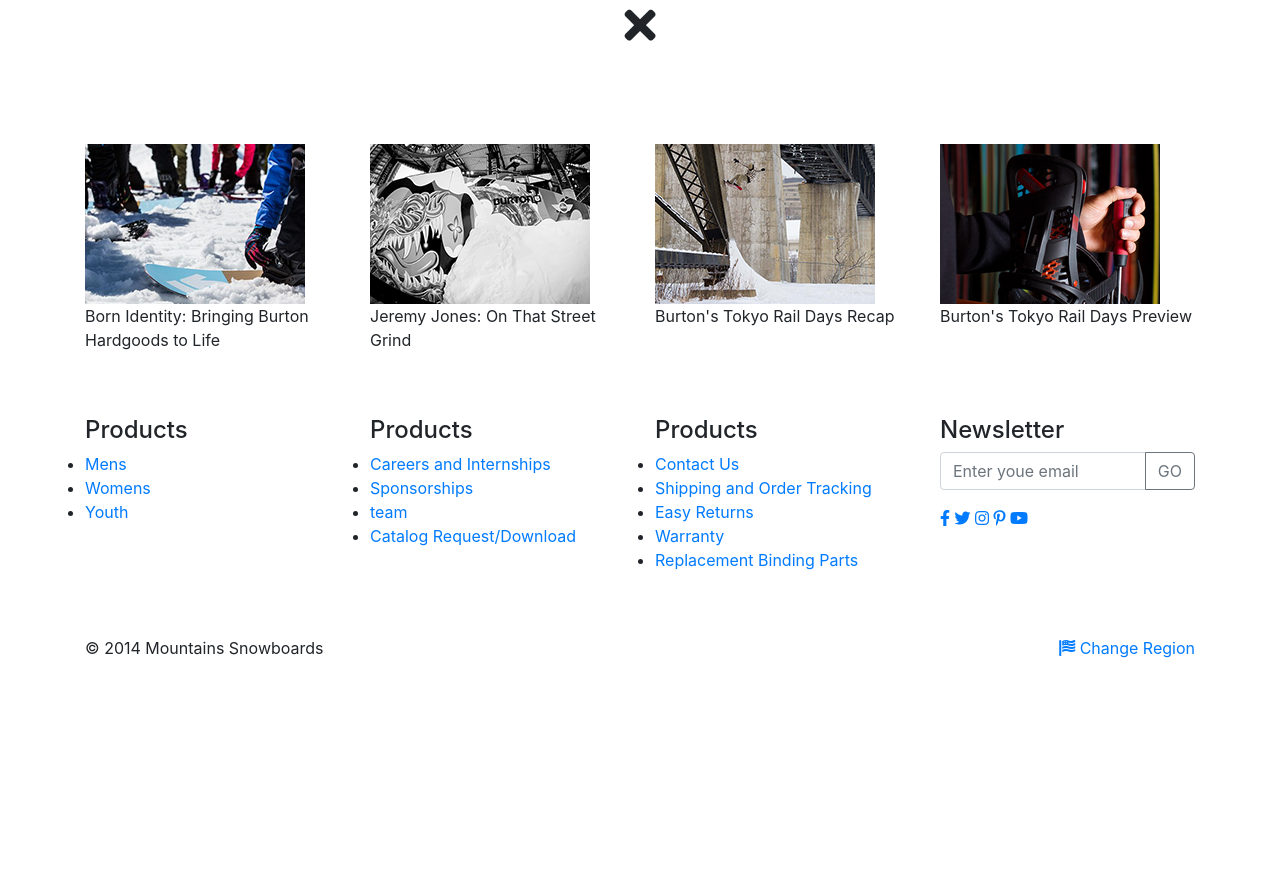
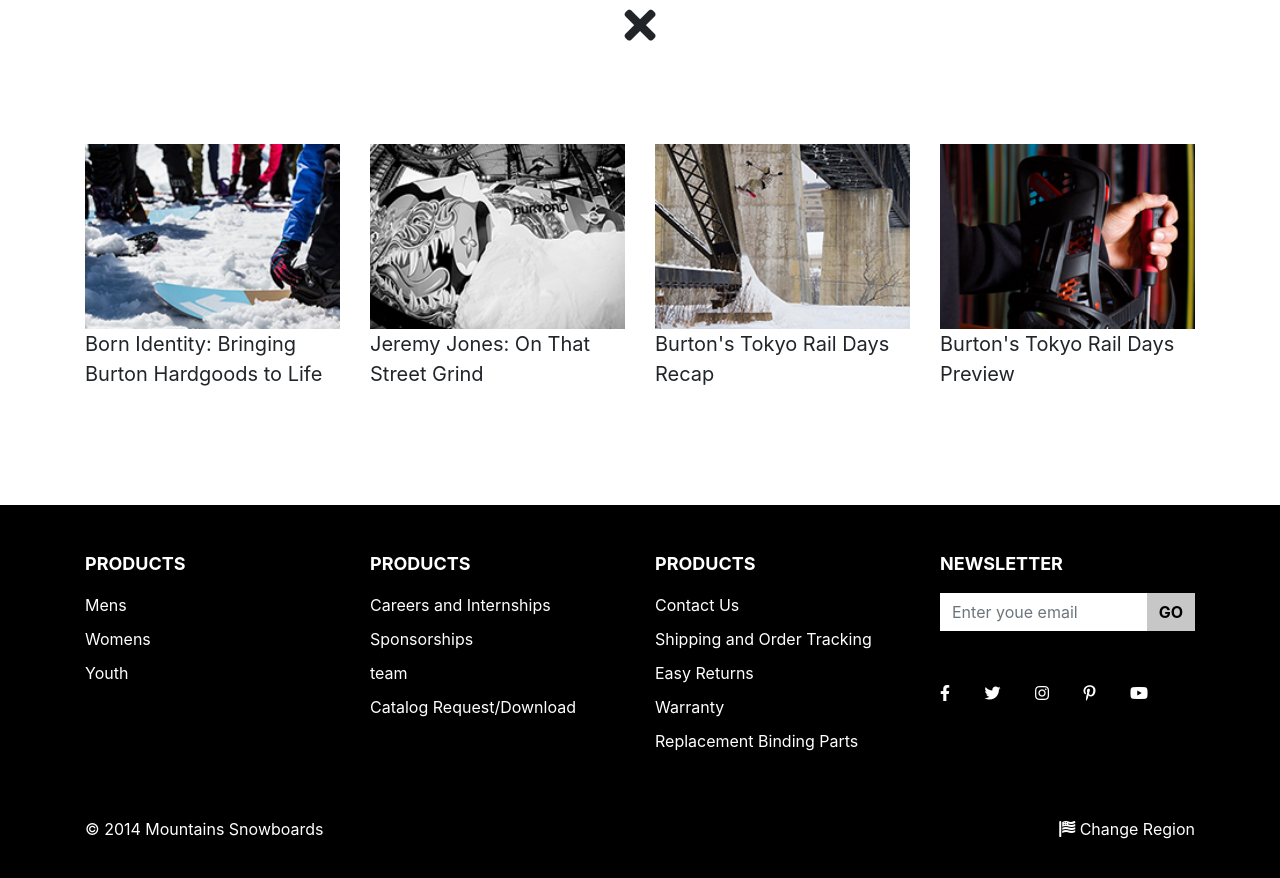
Before and after one commit to omarhimu/EXAM, a plain HTML site: page index.html in a window 1280 px wide. Shown: the part 2873-3751 px from the top of the page. Before the commit the page ends 3597 px from the top, so only its background shows below. Drawn offline with Linux system fonts and the light colour scheme.

Commit message:
Update style.css

```diff
--- a/css/style.css
+++ b/css/style.css
@@ -103,3 +103,78 @@ header{
     font-size: 45px;
     margin-top: 30px;
 }
+.feauture-img{
+    margin-bottom: 100px;
+}
+.feauture-img img{
+    width: 100%;
+}
+.feauture-img p{
+    font-size: 20px;
+}
+.footer-content{
+    background-color: #000;
+}
+
+
+
+.footer-menu h4{
+    color: #fff;
+    text-transform: uppercase;
+    font-size: 18px;
+    font-weight: 700;
+}
+
+
+
+.footer-menu ul li{
+    list-style: none;
+    padding-top: 10px;
+}
+.footer-menu ul li a{
+    color: #fff;
+    text-decoration: none;
+}
+.footer-menu ul li a:hover{
+    color: #41778f;
+}
+.footer-menu input{
+    border: none;
+    border-radius: 0;
+    margin-top: 10px;
+}
+.footer-menu button{
+    background-color: #c7c7c7;
+    border: none;
+    border-radius: 0;
+    color: #000;
+    font-weight: 700;
+    margin-top: 10px;
+}
+
+.footer-icon{
+    margin-top: 50px;
+}
+.footer-icon a{
+    padding-right: 30px;
+    color: #fff;
+}
+
+
+
+.footer-icon a:hover{
+    color: #41778f;
+}
+
+
+
+.footer-text p{
+    color: #fff;
+}
+.footer-text a{
+    color: #fff;
+    text-decoration: none;
+}
+.footer-text a:hover{
+    color: #41778f;
+}
```
